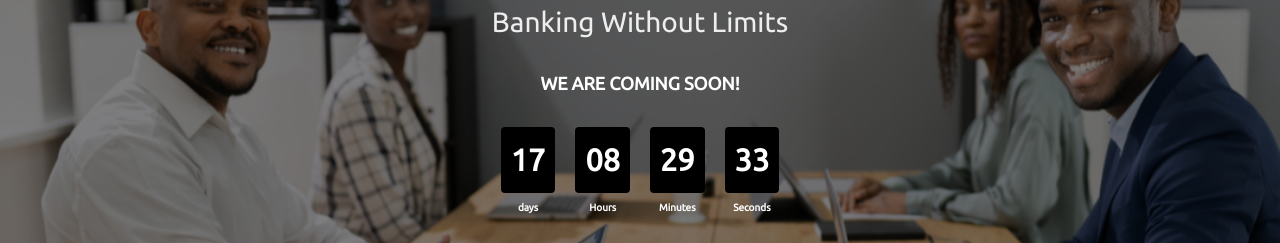
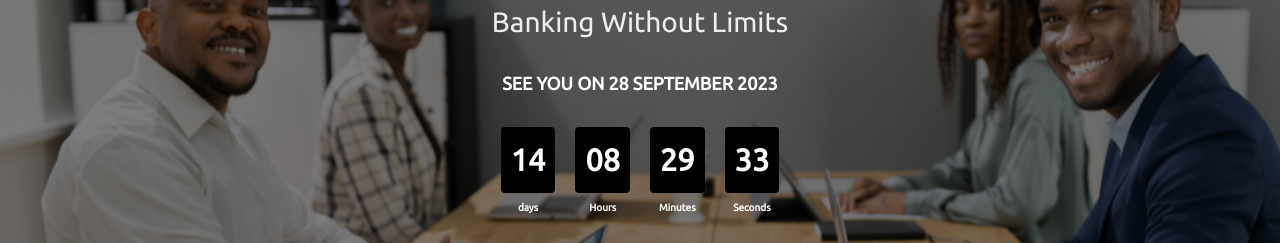
Before and after one commit to emyduke/kayi, a plain HTML site: page index.html in a window 1280 px wide. Shown: the part 199-442 px from the top of the page. Drawn offline with nearby package versions, Linux system fonts and the light colour scheme.

Commit message:
september 28

```diff
--- a/index.html
+++ b/index.html
@@ -69,14 +69,15 @@
                 Banking Without Limits</h3>
 
 
-            <div class="coming_soon">We are coming soon!</div>
+            <div class="coming_soon">See you on 28 September 2023</div>
+
 
             <div style="margin-top: 20px; margin-bottom: 20px;">
                 <div id="getting-started"></div>
             </div>
             <script type="text/javascript">
                 $("#getting-started")
-                    .countdown("2023/10/01", function (event) {
+                    .countdown("2023/09/28", function (event) {
                         $(this).html(
                             event.strftime(`
                 <span class="counter-container"><span class="counter">%D</span> <span class="counter-text">days</span></span>
```
